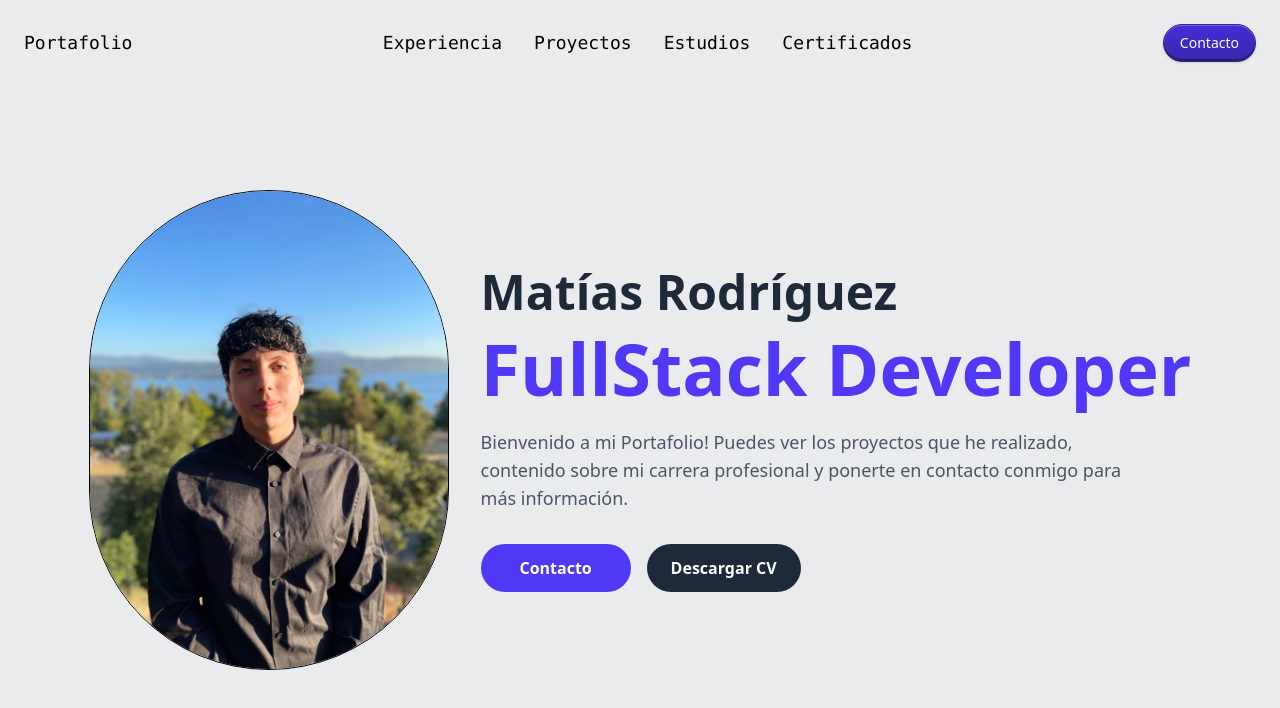
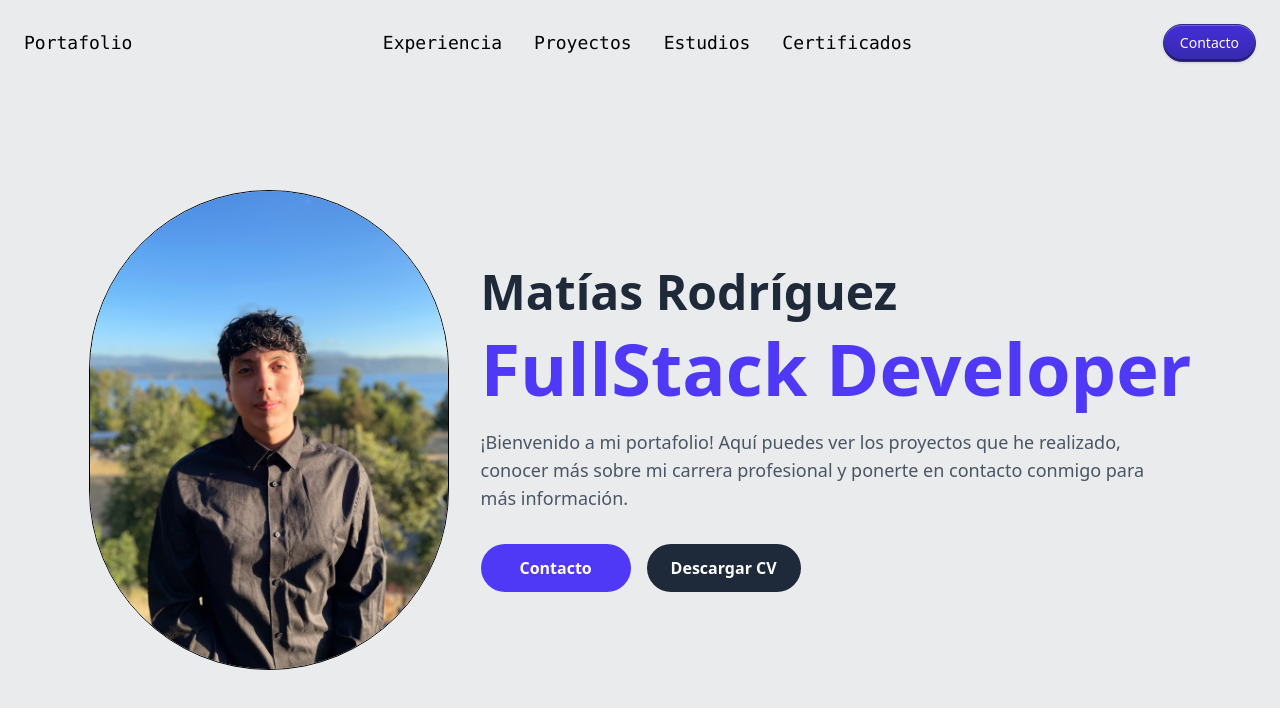
Before and after one commit to Rest02/Portafolio, a Next.js app: page / in a window 1280 px wide. Shown: the top 708 px of the page. Built offline with nearby package versions, Linux system fonts and the light colour scheme.

Commit message:
0.1.1 Todo Finalizado, falta apartado de experiencia

```diff
--- a/src/app/page.jsx
+++ b/src/app/page.jsx
@@ -24,8 +24,7 @@ function HomePage() {
             FullStack Developer
           </h1>
           <p className="text-base md:text-lg text-gray-600 mb-6 md:mb-8 max-w-2xl">
-            Bienvenido a mi Portafolio! Puedes ver los proyectos que he realizado, contenido sobre mi carrera
-            profesional y ponerte en contacto conmigo para más información.
+          ¡Bienvenido a mi portafolio! Aquí puedes ver los proyectos que he realizado, conocer más sobre mi carrera profesional y ponerte en contacto conmigo para más información.
           </p>
           <div className="flex flex-col sm:flex-row gap-4 w-full sm:w-auto">
             <Link
```
Also changed, not shown: 1 other file (tests, documents, lock files or other folders).
